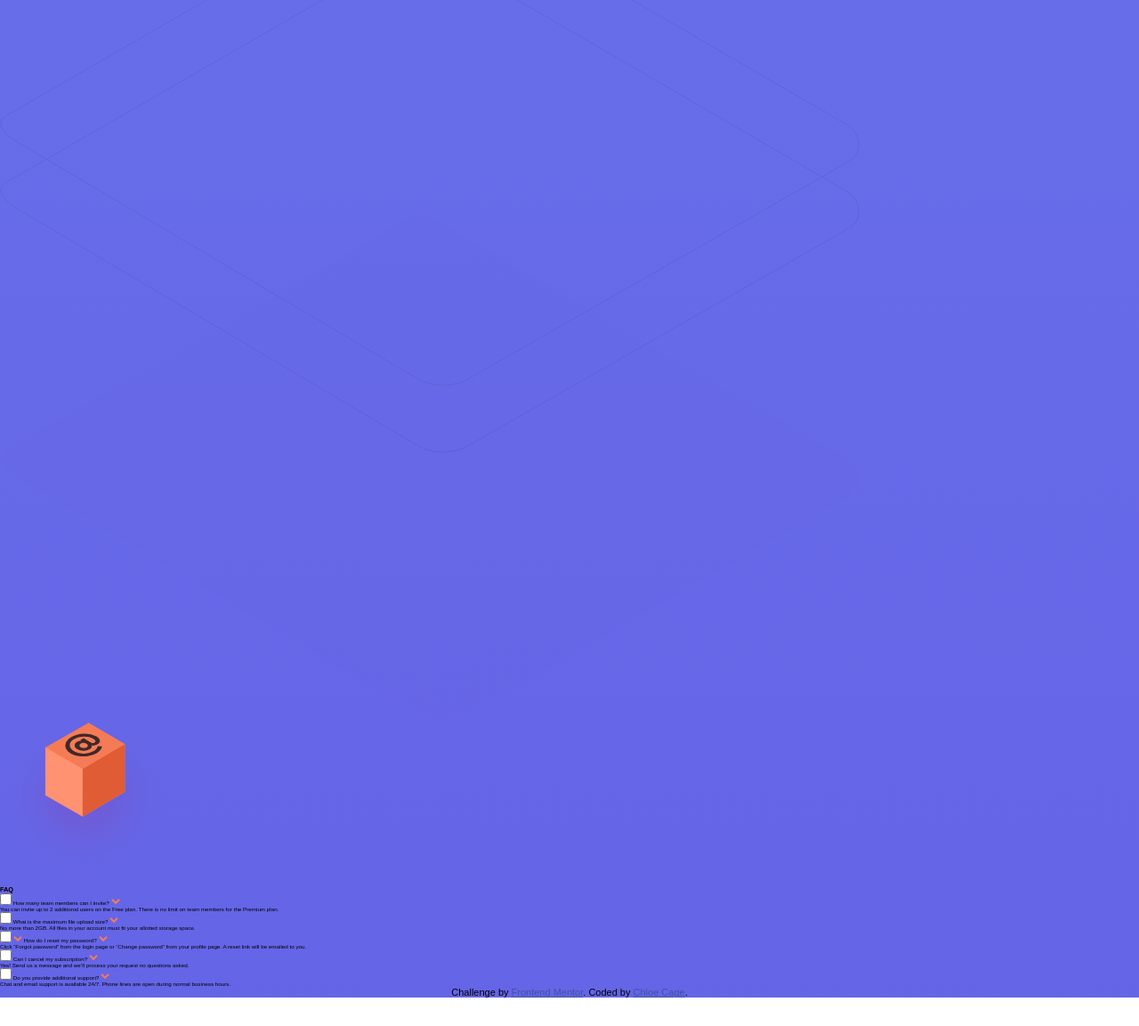
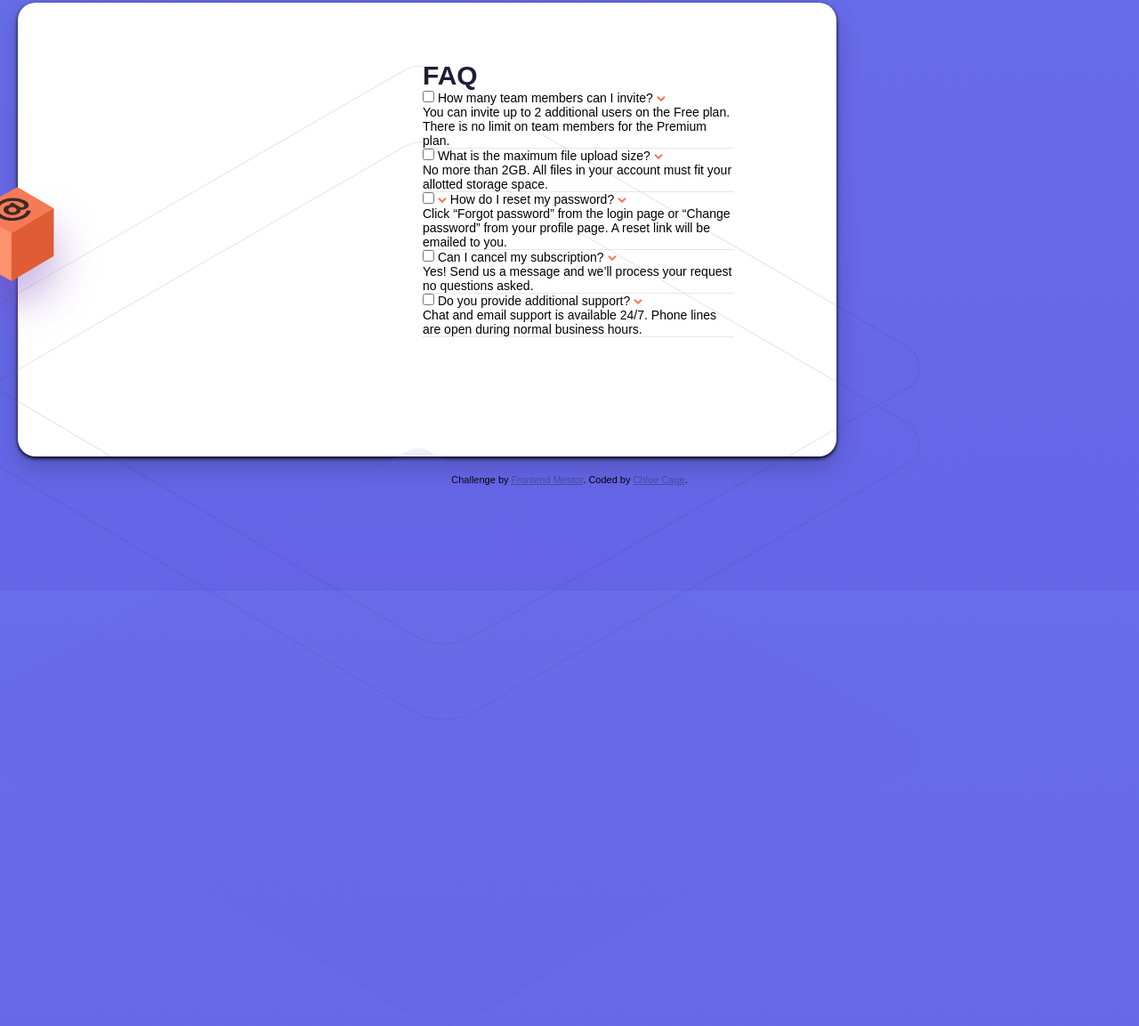
Before and after one commit to ClCage4/FAQ_Accordian_dropdown_project, a plain HTML site: page index.html in a window 1280 px wide. Shown: the part 136-1289 px from the top of the page at 89% size. Before the commit the page ends 1257 px from the top, so only its background shows below. Drawn offline with Linux system fonts and the light colour scheme.

Commit message:
added sections article and container styles

```diff
--- a/styles.CSS
+++ b/styles.CSS
@@ -39,6 +39,58 @@ body {
     hsl(240 73% 65%) 100%
   );
 }
+section {
+  background-color: white;
+  margin: 20px;
+  width: 92rem;
+  border-radius: 2rem;
+  display: grid;
+  grid: 1fr/ 39rem max-content;
+  min-height: 51rem;
+  position: relative;
+  box-shadow: rgba(0, 0, 0, 0.2) 0px 12px 28px 0px,
+    rgba(0, 0, 0.1) 0px 2px 4px 0px,
+    rgba(255, 255, 255, 0.05) 0px 0px 0px 1px inset;
+}
+article {
+  padding: 6.5rem;
+  margin-right: 2rem;
+}
+article h1 {
+  font-size: 3rem;
+  color: var(--Very-dark-desaturated-blue);
+}
+.main-container {
+  display: flex;
+  justify-content: center;
+}
+.image-container {
+  position: relative;
+  overflow: hidden;
+}
+.desktop-image {
+  position: absolute;
+  top: 7rem;
+  left: -9rem;
+  z-index: 1;
+  width: 120%;
+}
+.box-shadow {
+  position: absolute;
+  left: -58rem;
+  top: -29.5rem;
+}
+.box {
+  position: absolute;
+  left: -10rem;
+  top: 20.5rem;
+  z-index: 2;
+}
+.accordian {
+  font-size: 1.4rem;
+  width: 35rem;
+  border-bottom: 1px solid var(--Light-grayish-blue);
+}
 
 .attribution {
   font-size: 11px;
```
